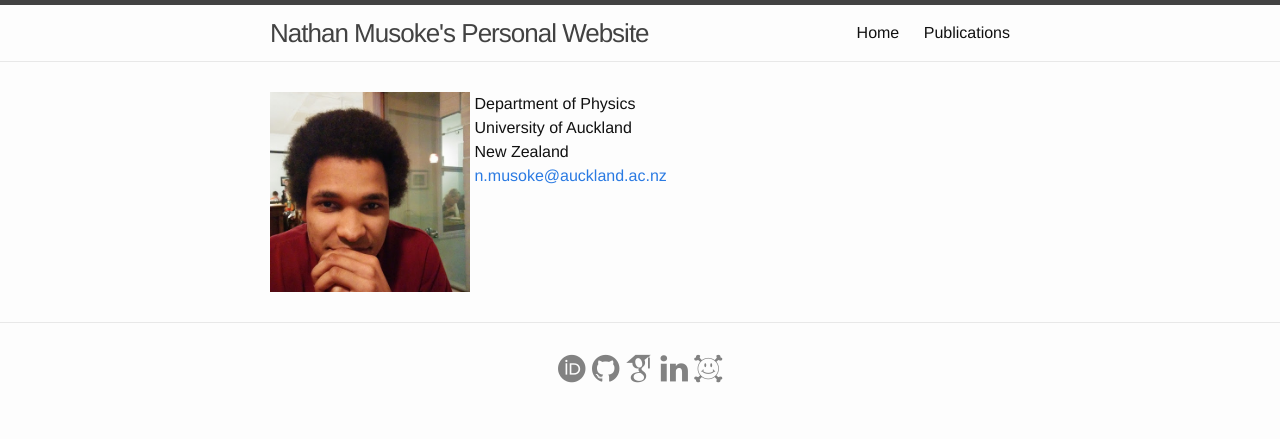
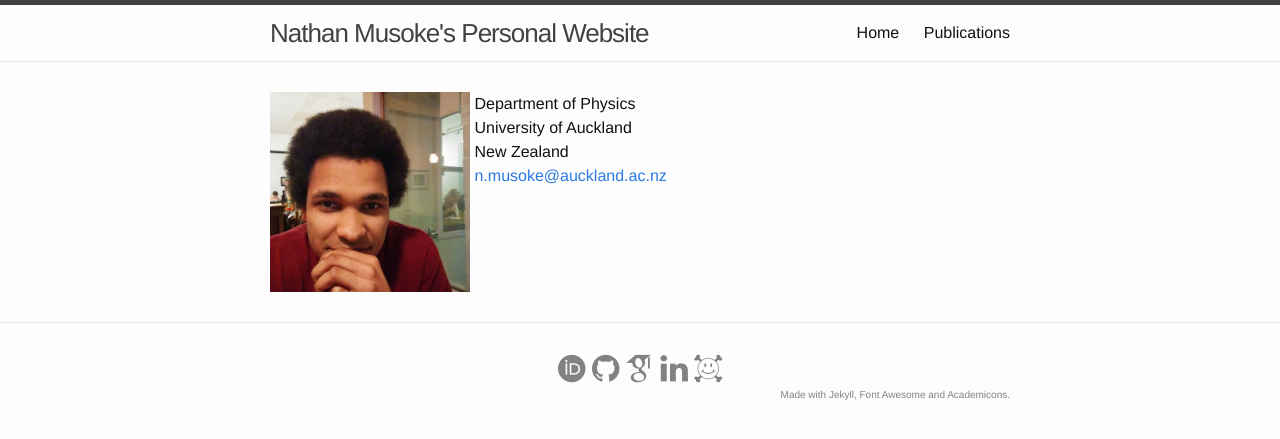
Before and after one commit to musoke/nathan.musoke.ca, a Jekyll site: the page built from _pages/01_index.md, in a window 1280 px wide. Shown: the top 439 px of the page. Built offline with Jekyll 4.4.1, drawn with Linux system fonts in a browser that asks for light colours; nearby versions of some CDN libraries; some web fonts are replaced.

Commit message:
Add acknowledgement of Jekyll, Font Awesome, and Academicons to the footer.

```diff
--- a/_includes/footer.html
+++ b/_includes/footer.html
@@ -42,6 +42,10 @@
         </div>
     </div>
 
+    <div class="footer-acknowledgement">
+      Made with <a href="http://jekyllrb.com/">Jekyll</a>, <a href="http://fontawesome.io/">Font Awesome</a> and <a href="http://jpswalsh.github.io/academicons/">Academicons</a>.
+    </div>
+
   </div>
 
 </footer>
--- a/_sass/_layout.scss
+++ b/_sass/_layout.scss
@@ -131,7 +131,24 @@
     a:hover {
         color: $grey-color-dark
     }
+}
 
+.footer-acknowledgement {
+    color: $grey-color;
+    text-align: right;
+    font-size: x-small;
+
+    a:link {
+        color: $grey-color
+    }
+
+    a:visited {
+        color: $grey-color
+    }
+
+    a:hover {
+        color: $grey-color-dark
+    }
 }
 
 .footer-col-wrapper {
```
